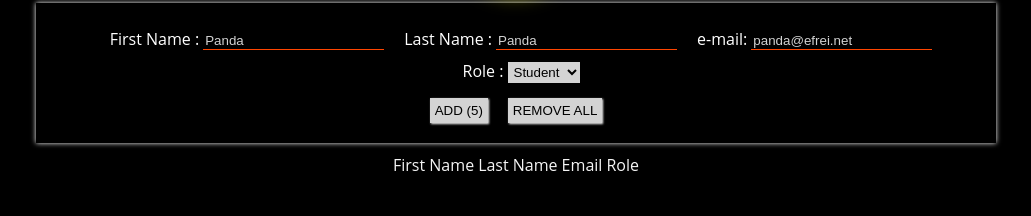
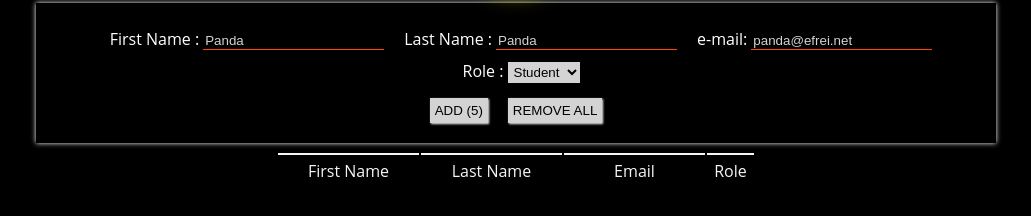
Before and after one commit to zhou-efr/web-programming, a plain HTML site: page semaine 3/index.html in a window 1280 px wide. Shown: the part 122-338 px from the top of the page, without its empty margins (124-1155 px from the left). Drawn offline with Linux system fonts and the light colour scheme.

Commit message:
Update style.css

```diff
--- a/semaine 3/css/style.css
+++ b/semaine 3/css/style.css
@@ -121,9 +121,24 @@ input:invalid {
 }
 
 td {
-    margin: 1000px;
+    margin: 10px;
+    justify-content: center;
+    width : 30% ;
+    text-align : center;
+    padding : 5px;
+    border-top : 2px solid whitesmoke;
 }
 
-.listOfNameWhatALongIdForUHugo {
-    width: 100%;
+#listOfNameWhatALongIdForUHugo {
+    width: 50%;
 }
+
+.fatigue
+{
+    background-color: darkgrey;
+    box-shadow: 1px 1px 2px darkgrey;
+}
+
+.pasDernier{
+    border-bottom: 10px solid white;
+}
```
